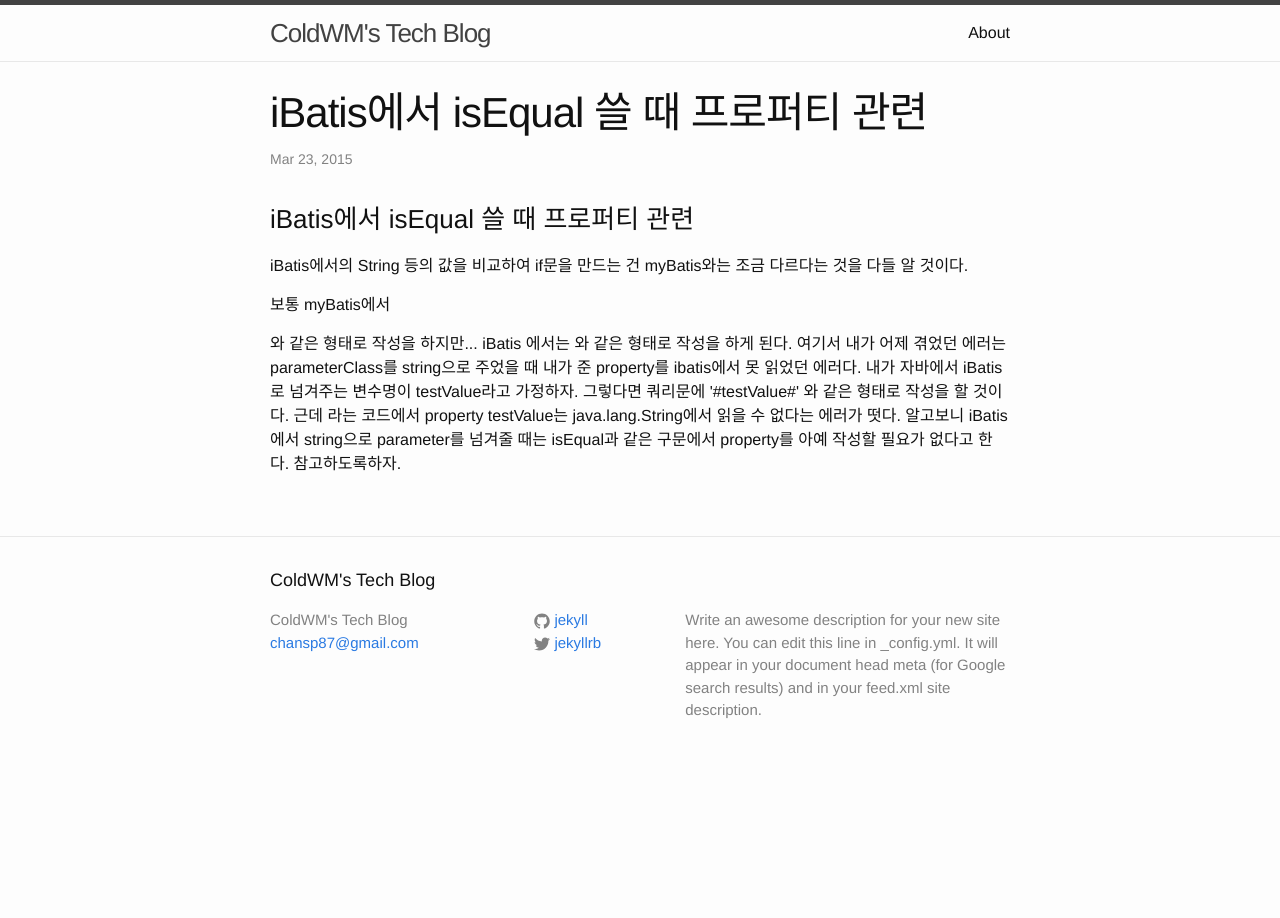
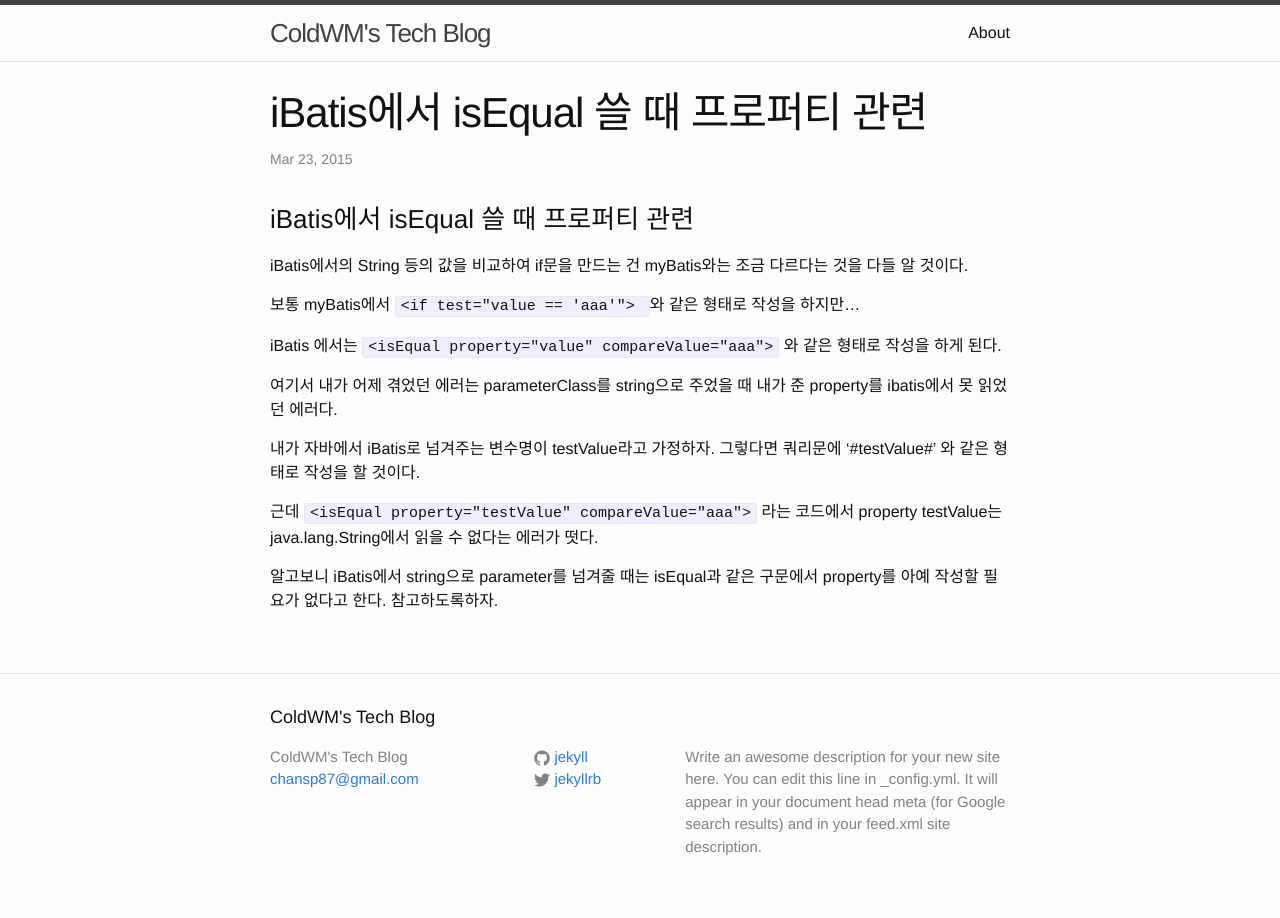
Before and after one commit to ColdWM/blog, a Jekyll site: the page built from _posts/2015-03-23-iBatis-Syntax-About-Property.md, in a window 1280 px wide. Built offline with Jekyll 4.4.1, drawn with Linux system fonts in a browser that asks for light colours; Markdown is read by kramdown in place of the engine named in the settings.

Commit message:
Update 2015-03-23-iBatis-Syntax-About-Property.md

```diff
--- a/_posts/2015-03-23-iBatis-Syntax-About-Property.md
+++ b/_posts/2015-03-23-iBatis-Syntax-About-Property.md
@@ -13,11 +13,11 @@ iBatis에서의 String 등의 값을 비교하여 if문을 만드는 건
 myBatis와는 조금 다르다는 것을 다들 알 것이다.
 
 보통 myBatis에서
-<if test="value == 'aaa'">
+  `<if test="value == 'aaa'"> `
 와 같은 형태로 작성을 하지만...
 
 iBatis 에서는
-<isEqual property="value" compareValue="aaa">
+  `<isEqual property="value" compareValue="aaa">`
 와 같은 형태로 작성을 하게 된다.
 
 여기서 내가 어제 겪었던 에러는
@@ -27,7 +27,7 @@ parameterClass를 string으로 주었을 때 내가 준 property를 ibatis에서
 그렇다면 쿼리문에 '#testValue#' 와 같은 형태로 작성을 할 것이다.
 
 근데
-<isEqual property="testValue" compareValue="aaa">
+  `<isEqual property="testValue" compareValue="aaa">`
 라는 코드에서 property testValue는 java.lang.String에서 읽을 수 없다는 에러가 떳다.
 
 알고보니 iBatis에서 string으로 parameter를 넘겨줄 때는
```
